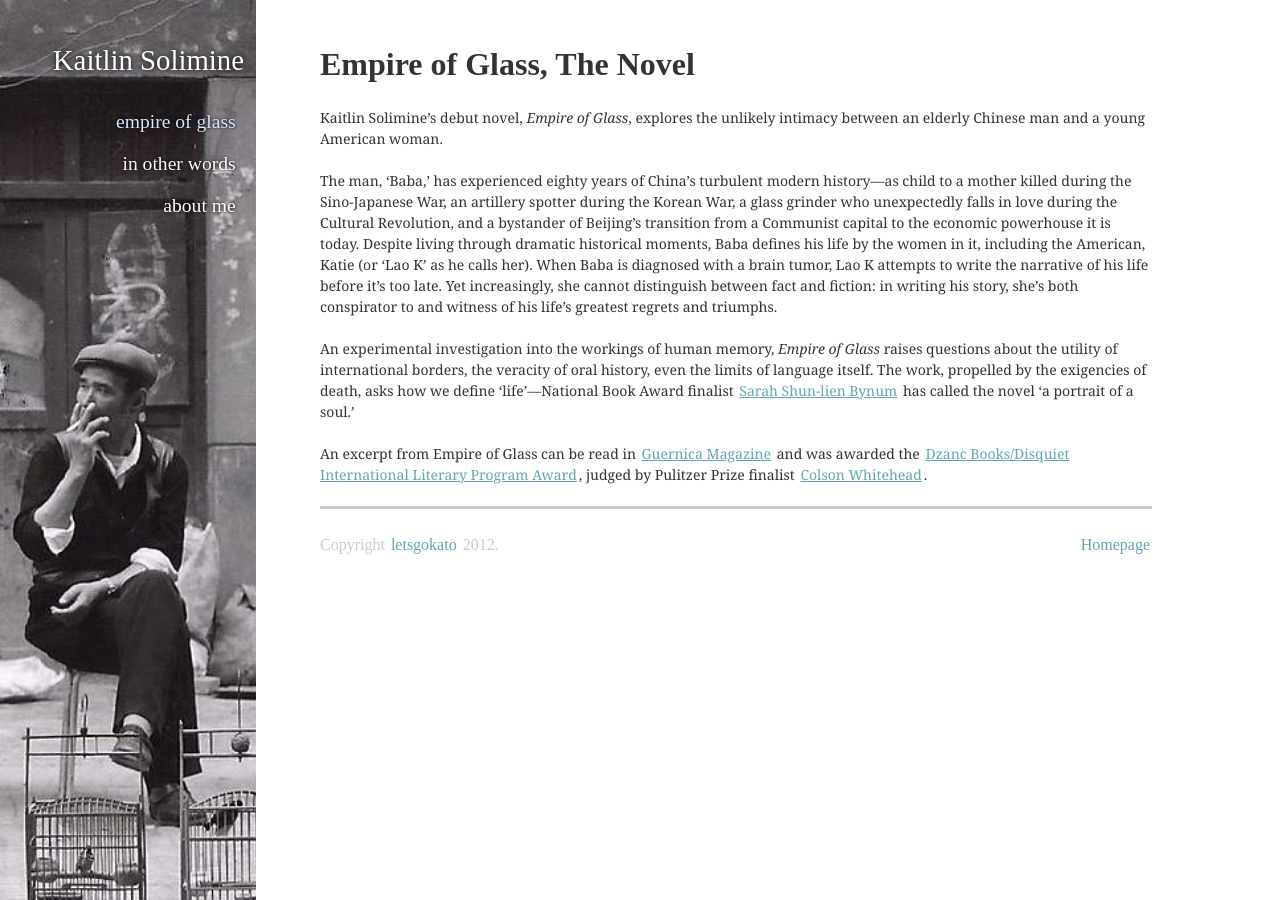
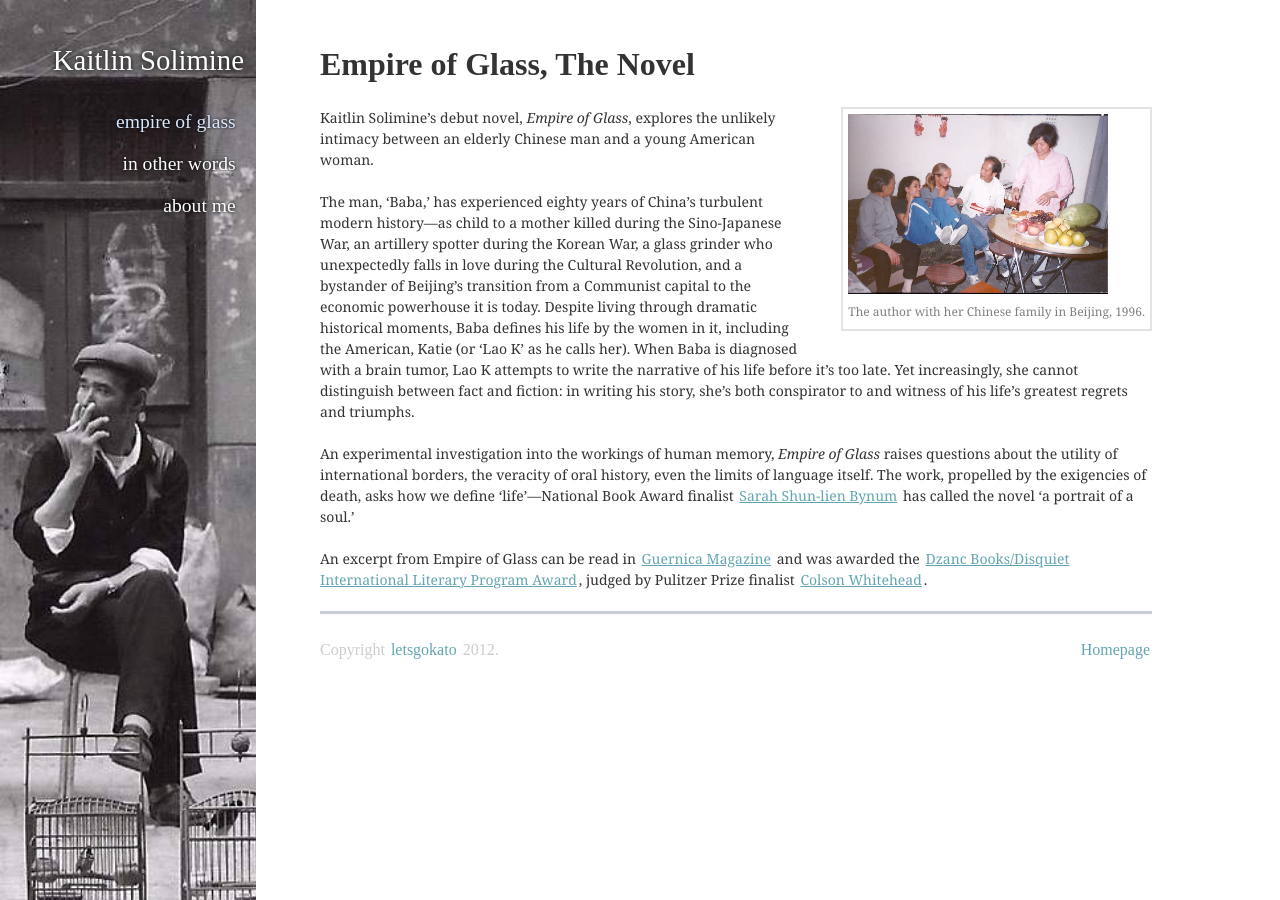
Before and after one commit to ajhit406/kato, a Jekyll site: the page built from empireofglass.md, in a window 1280 px wide. Built offline with Jekyll 4.4.1, drawn with Linux system fonts in a browser that asks for light colours; some web fonts are replaced; Markdown is read by kramdown in place of the engine named in the settings.

Commit message:
image on EOG pg

```diff
--- a/empireofglass.md
+++ b/empireofglass.md
@@ -6,6 +6,11 @@ lnav: empireofglass
 
 # Empire of Glass, The Novel
 
+<figure style="float: right;margin-left: 32px;" class="vh600 clearfix">
+  <img src="/images/WatermelonChina.jpg" alt="Kaitlin in China" style="width: 260px;" />
+  <figcaption style="font-size: 12px;">The author with her Chinese family in Beijing, 1996.</figcaption>
+</figure>
+
 Kaitlin Solimine’s debut novel, _Empire of Glass_, explores the unlikely intimacy between an elderly Chinese man and a young American woman.
 
 The man, ‘Baba,’ has experienced eighty years of China’s turbulent modern history—as child to a mother killed during the Sino-Japanese War, an artillery spotter during the Korean War, a glass grinder who unexpectedly falls in love during the Cultural Revolution, and a bystander of Beijing’s transition from a Communist capital to the economic powerhouse it is today. Despite living through dramatic historical moments, Baba defines his life by the women in it, including the American, Katie (or ‘Lao K’ as he calls her). When Baba is diagnosed with a brain tumor, Lao K attempts to write the narrative of his life before it’s too late. Yet increasingly, she cannot distinguish between fact and fiction: in writing his story, she’s both conspirator to and witness of his life's greatest regrets and triumphs.
```
Also changed, not shown: images/Beijing1996-2.jpg (added), images/Beijing1996.jpg (added), images/ColorChina13-3.jpg (added), images/ColorChina17-3.jpg (added), images/ColorChina24-1.jpg (added), images/MoreChina1996-2.jpg (added), images/WatermelonChina.jpg (added), 1 other file.
